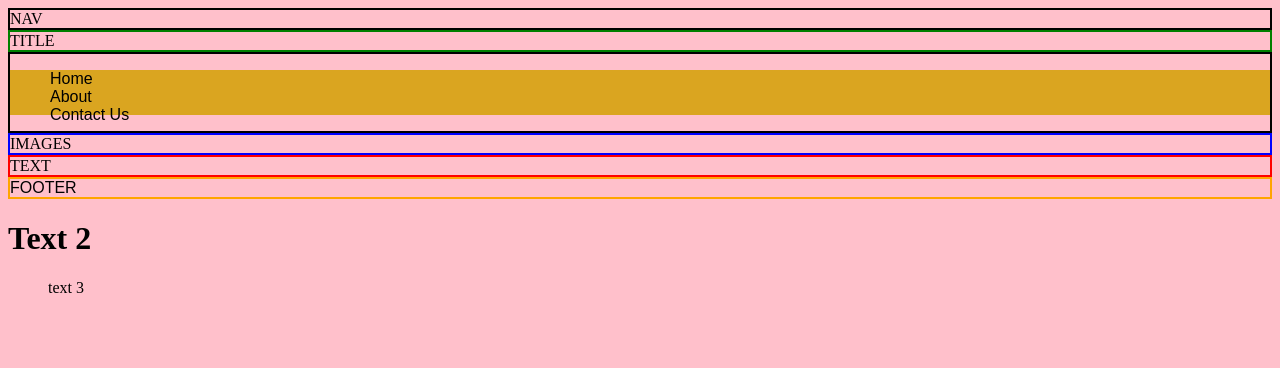
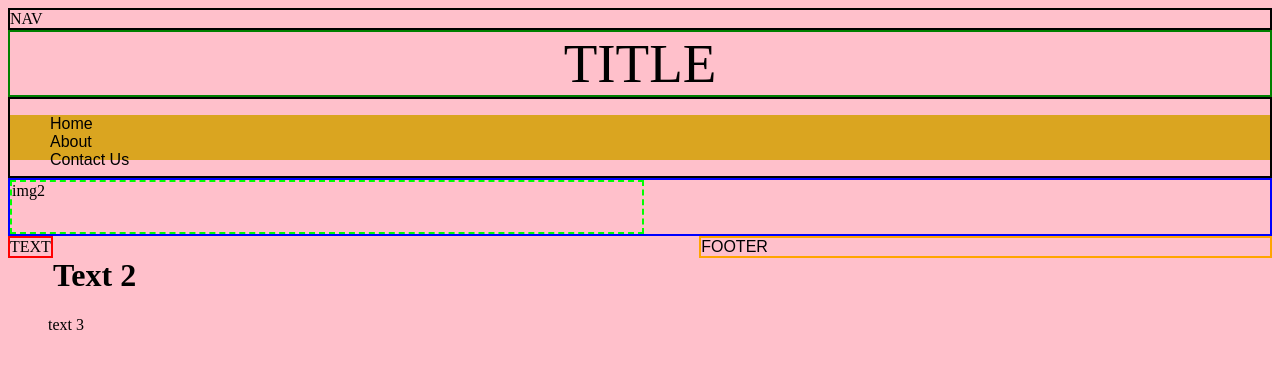
Before and after one commit to ostrander-nathan/css1, a plain HTML site: page index.html in a window 1280 px wide. Drawn offline with Linux system fonts and the light colour scheme.

Commit message:
basic layout

```diff
--- a/index.html
+++ b/index.html
@@ -15,7 +15,16 @@
 </ul>
 
 </nav>
-<div class= "new-border image">IMAGES</div>
+<div class= "new-border image">
+	<div class= "img-box">
+	<div>img2</div>
+
+
+	</div>
+
+	</div>
+
+	</div>
 <div class= "new-border text1">TEXT</div>
 <div class= "new-border text2">FOOTER</div>
 	<h1>Text 2</h1>
--- a/styles.css
+++ b/styles.css
@@ -12,17 +12,22 @@ body{
 }*/
 .title {
 	border-color: green;
+	text-align: center;
+	font-size: 55px;
+
 }
 .image {
 	border-color: blue;
 }
 .text1 {
 	border-color: red;
+	float: left;
 
 }
 .text2 {
 	border-color: orange;
-
+	float: right;
+	width: 45%;
 	list-style-type: none;
 	font-family: "Arial";
 }
@@ -37,3 +42,12 @@ body{
 	cursor: pointer;
 
 }
+.img-box{
+	width: 50%;
+	height: 50px;
+	border: 2px dashed lime;
+}
+
+.footer{
+	clear: both;
+}
```
